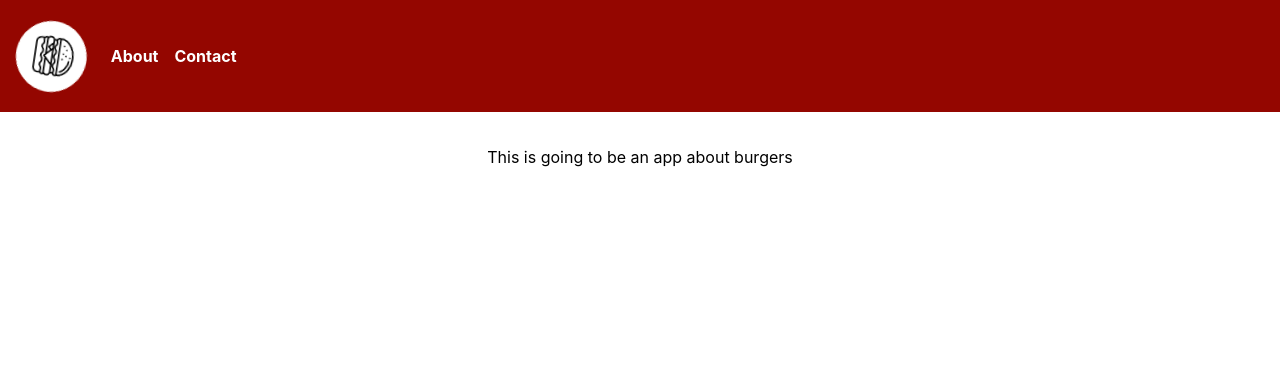
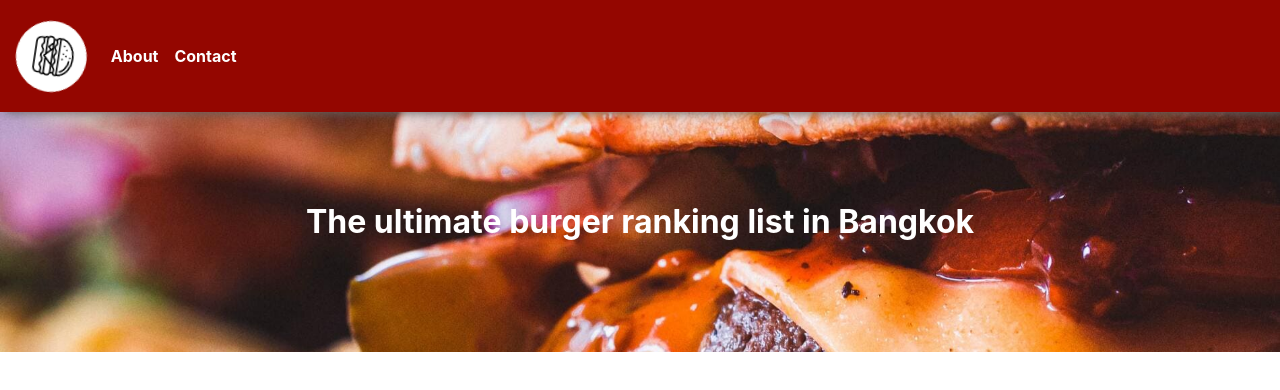
Before and after one commit to elcarp/bangkok-burger-list, a React (Create React App) app: page / in a window 1280 px wide. Shown: the top 390 px of the page. Built offline with nearby package versions, Linux system fonts and the light colour scheme.

Commit message:
hero section

```diff
--- a/src/App.css
+++ b/src/App.css
@@ -151,22 +151,30 @@ li.logo {
   animation: App-logo-spin infinite 20s linear;
 }
 
-/* Home */
-.cta {
-  background: white;
-  width: 250px;
-  margin: auto;
-  margin-bottom: 1rem;
-  padding: 2rem;
-  border-radius: 1rem;
-  box-shadow: #cccccc 2px 2px 10px;
-  cursor: pointer;
+nav {
+  box-shadow: #666 5px 1px 10px;
+  z-index: 9999;
+  position: fixed;
+  width: 100%;
 }
 
-.cta:hover {
-  background: #ccc;
+/* Home */
+.hero {
+  height: 30vh;
+  background: url('/src/assets/images/bangkok-burger-list.jpg');
+  background-size: cover;
+  background-position: center;
+  display: flex;
+  align-items: center;
+  justify-content: center;
+  background-attachment: fixed;
+  padding-top: 112px;
 }
 
-.cta-wrapper {
-  margin-top: 35px;
+/* import Burger from '../assets/images/burger.png' */
+
+
+.hero h1 {
+  margin-top: 0;
+  color: #fff;
 }
--- a/src/pages/home/index.tsx
+++ b/src/pages/home/index.tsx
@@ -1,11 +1,10 @@
 import React, { FunctionComponent } from 'react'
-import burger from '../../assets/images/burger.png'
 
 const Home: FunctionComponent = () => {
 	return (
 		<>
-			<div className='cta-wrapper'>
-				<p>This is going to be an app about burgers</p>
+			<div className='hero'>
+				<h1>The ultimate burger ranking list in Bangkok</h1>
 			</div>
 		</>
 	)
```
